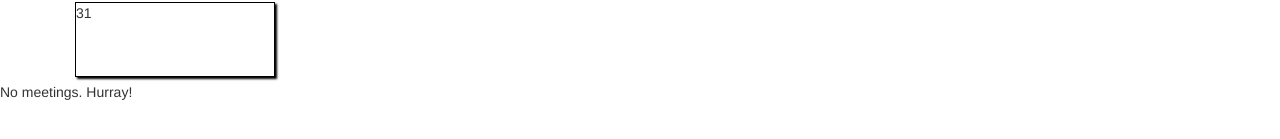
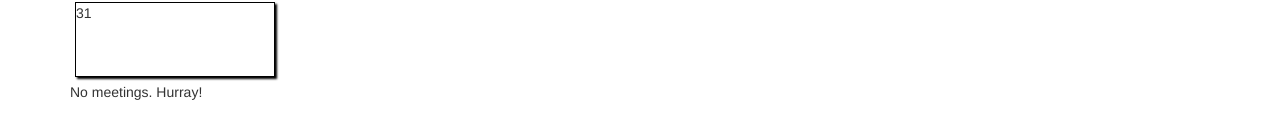
Before and after one commit to kshitij2512/angular2-calendar, an Angular app in the folder calendar/: page /view-meeting in a window 1280 px wide. Shown: the part 551-690 px from the top of the page. Built offline with nearby package versions, Linux system fonts and the light colour scheme.

Commit message:
remove logging and improve styling

```diff
--- a/calendar/src/app/app.component.ts
+++ b/calendar/src/app/app.component.ts
@@ -51,10 +51,8 @@ export class AppComponent implements OnInit {
   }
 
   openMeetingForm(index) {
-    console.log(index);
     this.scheduleAppointment = true;
     this.currentIndex = index;
-    console.log(this.currentIndex);
   }
 
   close() {
@@ -79,10 +77,8 @@ export class AppComponent implements OnInit {
   scheduleThisMeeting() {
     if (this.appointments && this.appointments.length > 0) {
       for (let i = 0; i < this.appointments.length; i++) {
-        console.log(this.appointments[i].day + ' ' + this.day.value);
         if (this.appointments[i].day === this.currentIndex && this.timeRange.value === this.appointments[i].time) {
           window.alert('this slot is already taken, please choose another one');
-          console.log('match found');
           return;
         }
       }
--- a/calendar/src/app/view-meetings/view-meetings.component.html
+++ b/calendar/src/app/view-meetings/view-meetings.component.html
@@ -5,4 +5,4 @@
     <hr>
   </div>
 </div>
-<p *ngIf="meetingForThisDay.length === 0">No meetings. Hurray!</p>
+<p class="container" *ngIf="meetingForThisDay.length === 0">No meetings. Hurray!</p>
--- a/calendar/src/app/view-meetings/view-meetings.component.ts
+++ b/calendar/src/app/view-meetings/view-meetings.component.ts
@@ -19,13 +19,11 @@ export class ViewMeetingsComponent implements OnInit {
         if (!res) {
           return;
         }
-        console.log('res from CalendarService: ', res);
         if (res.meetings.length > 0 && res.index) {
           this.meetingForThisDay = [];
           for (let i = 0; i < res.meetings.length; i++) {
             if (res.meetings[i].day === res.index) {
               this.meetingForThisDay.push(res.meetings[i]);
-              console.log(this.meetingForThisDay);
             }
           }
         }
```
